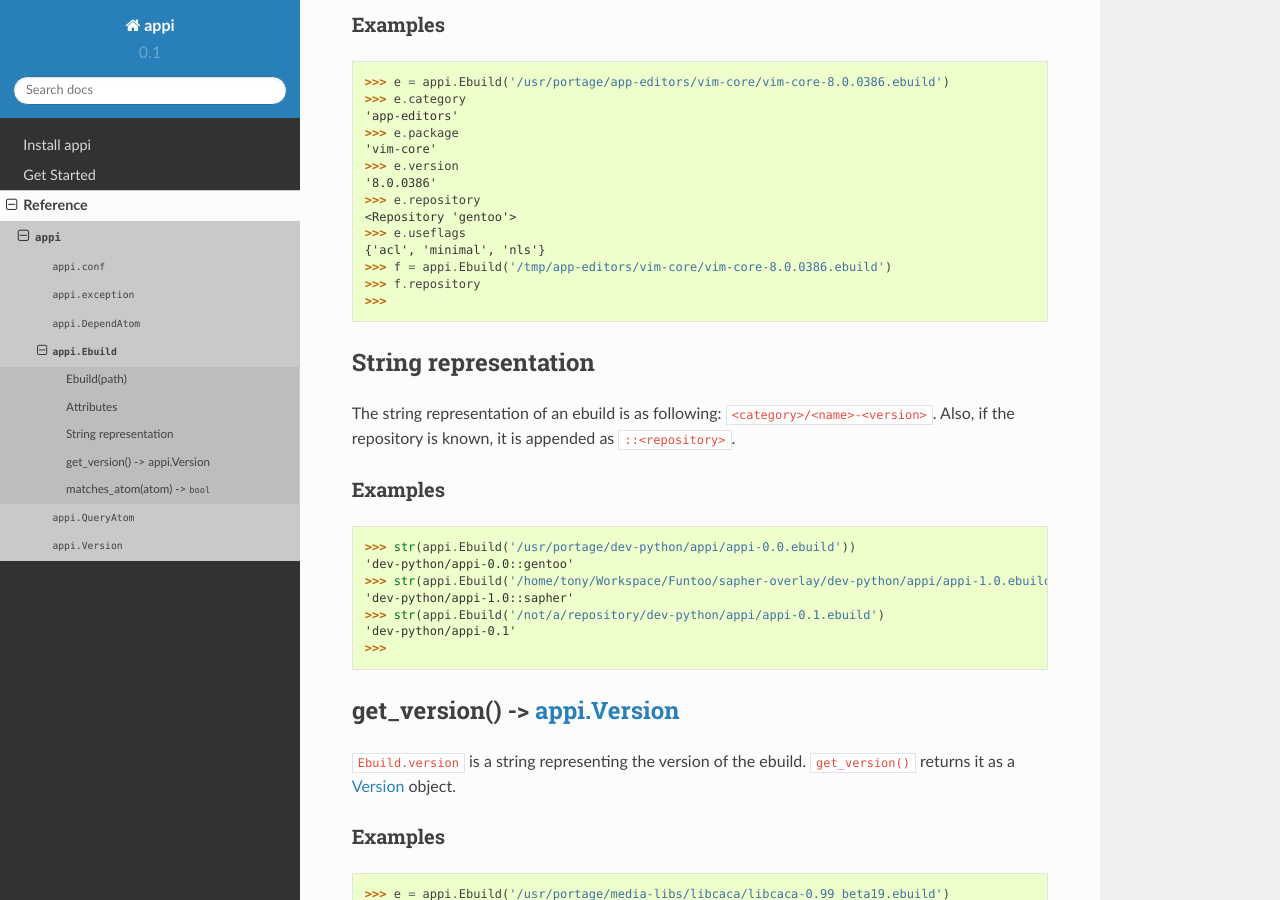
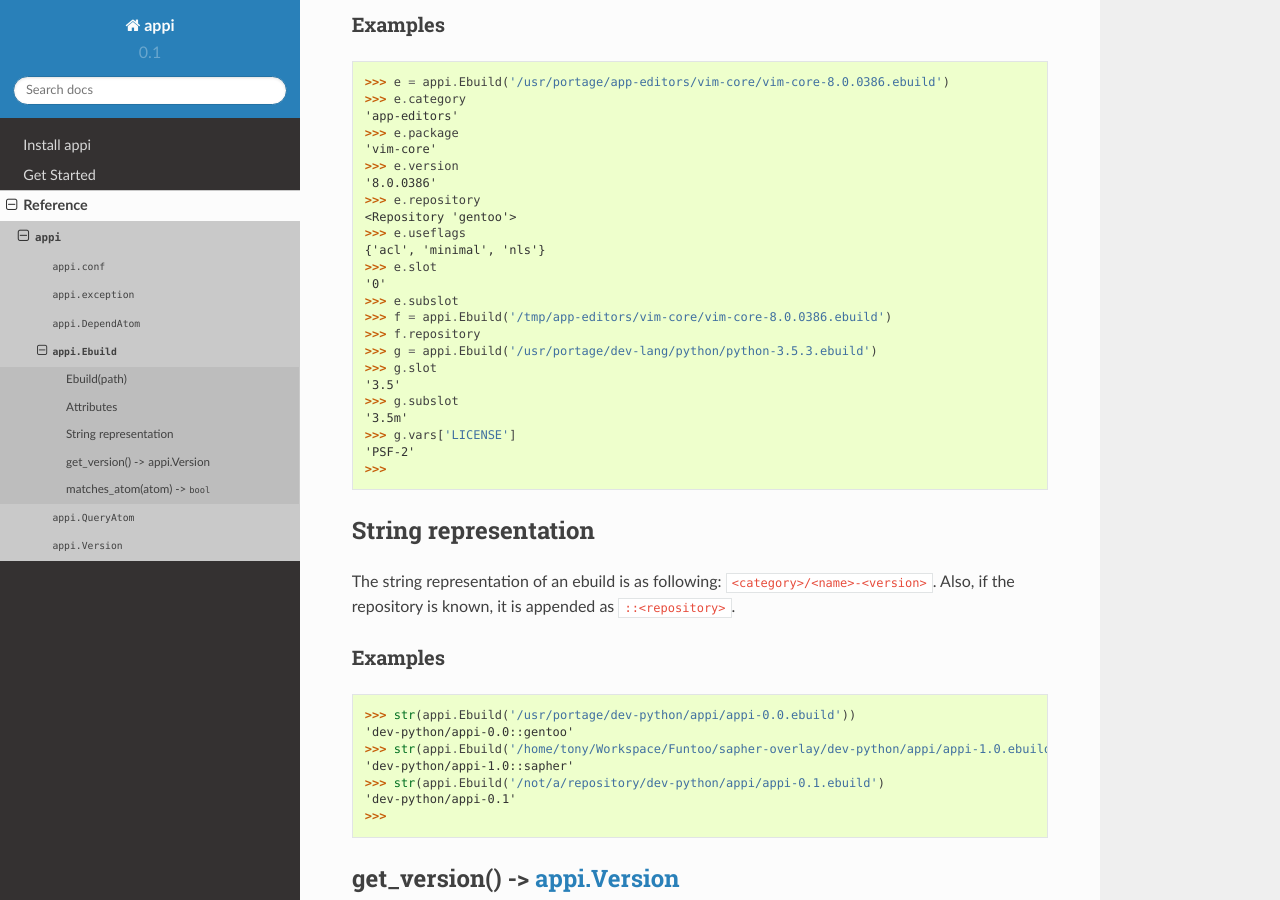
Before and after one commit to funtoo/appi, a Sphinx documentation site: the page built from docs/ref/appi/Ebuild.rst, in a window 1280 px wide and 900 px high, scrolled down 1055 px. Built offline with Sphinx 7.4.7 and the Read the Docs theme 2.0.0, drawn with Linux system fonts in a browser that asks for light colours.

Commit message:
Detailed ebuild attributes examples

```diff
--- a/docs/ref/appi/Ebuild.rst
+++ b/docs/ref/appi/Ebuild.rst
@@ -68,8 +68,18 @@ Examples
     <Repository 'gentoo'>
     >>> e.useflags
     {'acl', 'minimal', 'nls'}
+    >>> e.slot
+    '0'
+    >>> e.subslot
     >>> f = appi.Ebuild('/tmp/app-editors/vim-core/vim-core-8.0.0386.ebuild')
     >>> f.repository
+    >>> g = appi.Ebuild('/usr/portage/dev-lang/python/python-3.5.3.ebuild')
+    >>> g.slot
+    '3.5'
+    >>> g.subslot
+    '3.5m'
+    >>> g.vars['LICENSE']
+    'PSF-2'
     >>>
 
 
```
